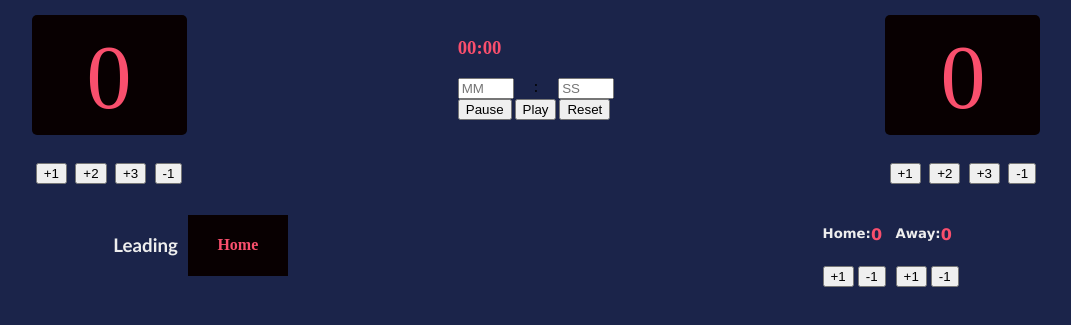
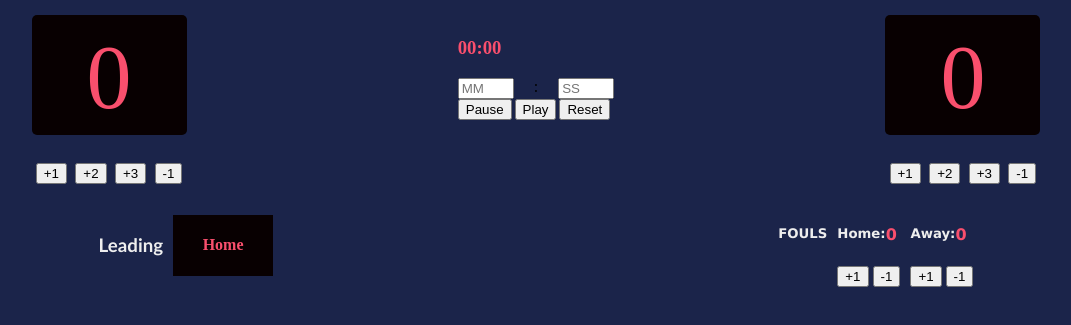
Before and after one commit to Lemorra/basketball_scoreboard, a plain HTML site: page index.html in a window 1280 px wide. Shown: the part 107-432 px from the top of the page, without its empty margins (104-1175 px from the left). Drawn offline with Linux system fonts and the light colour scheme.

Commit message:
Fixed missing FOULS indicator text
Added a text to indicate component meant for counting fouls

```diff
--- a/index.html
+++ b/index.html
@@ -64,6 +64,9 @@
             </div>
         </div>
         <div class="foulstats">
+            <div class="foul_display">
+                <h5>FOULS</h5>
+            </div>
             <div class="foul_homeside">
                 <div class="foul_display">
                     <h5>Home: </h5>
```
